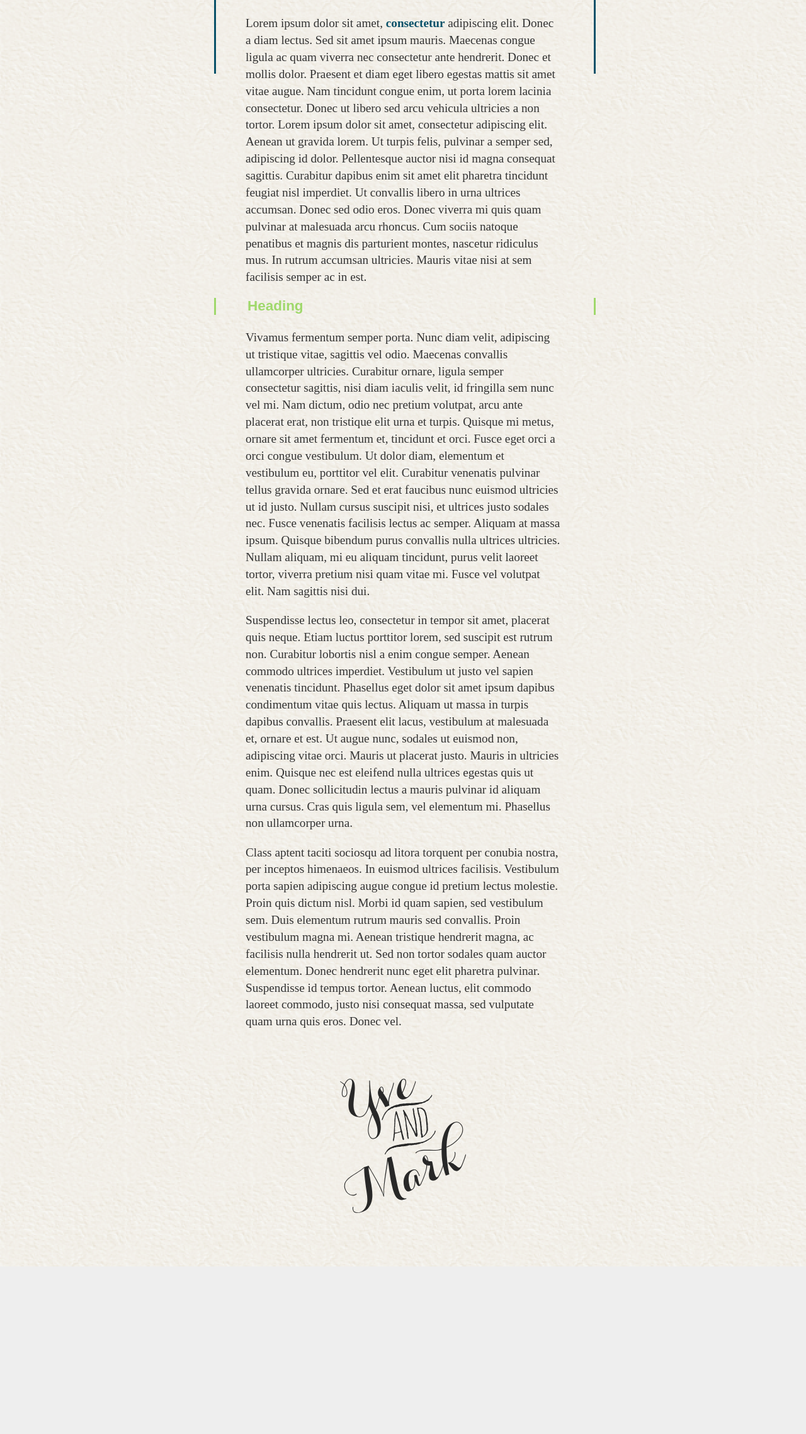
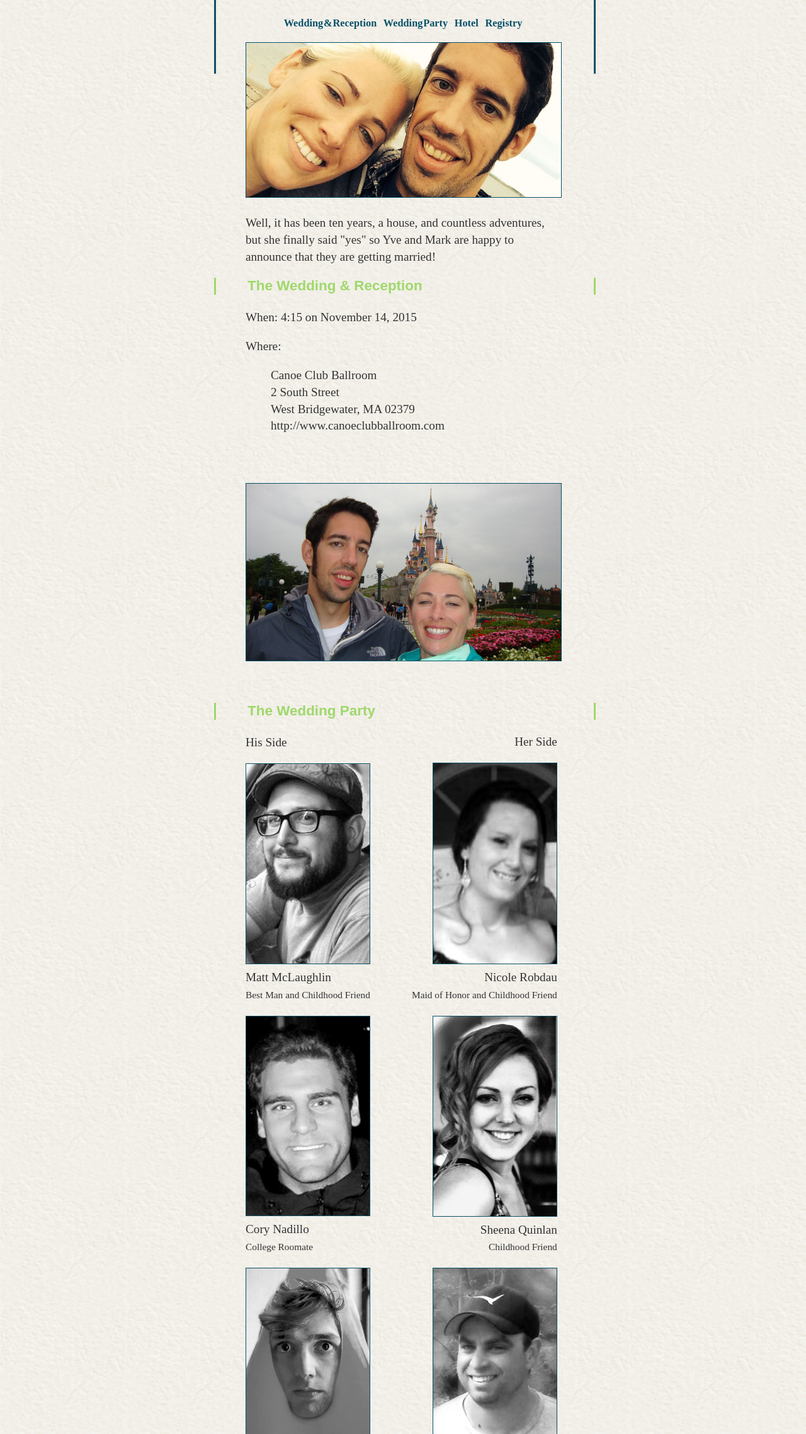
Before and after one commit to jugglinmike/yveandmark, a plain HTML site: page index.html in a window 1280 px wide. Shown: the part 523-2800 px from the top of the page at 63% size. Before the commit the page ends 2534 px from the top, so only its background shows below. Drawn offline with Linux system fonts and the light colour scheme.

Commit message:
Complete first draft

```diff
--- a/index.html
+++ b/index.html
@@ -8,65 +8,131 @@
   <body>
     <main>
       <header>
-        <img src="img/monogram.svg" alt="Yve and Mark">
+        <img src="img/monogram.svg" alt="Yve and Mark monogram" class="monogram">
         <h2>November 14, 2015</h2>
+
+        <nav>
+          <ul>
+            <li><a href="#reception">Wedding &amp; Reception</a></li>
+            <li><a href="#party">Wedding Party</a></li>
+            <li><a href="#hotel">Hotel</a></li>
+            <li><a href="#registry">Registry</a></li>
+          </ul>
+        </nav>
+
+        <img src="img/engaged.png" alt="Yve and Mark, just engaged" class="photo-break">
       </header>
 
-      <p>Lorem ipsum dolor sit amet, <a href>consectetur</a> adipiscing elit.
-      Donec a diam lectus. Sed sit amet ipsum mauris. Maecenas congue ligula ac
-      quam viverra nec consectetur ante hendrerit. Donec et mollis dolor.
-      Praesent et diam eget libero egestas mattis sit amet vitae augue. Nam
-      tincidunt congue enim, ut porta lorem lacinia consectetur. Donec ut
-      libero sed arcu vehicula ultricies a non tortor. Lorem ipsum dolor sit
-      amet, consectetur adipiscing elit. Aenean ut gravida lorem. Ut turpis
-      felis, pulvinar a semper sed, adipiscing id dolor. Pellentesque auctor
-      nisi id magna consequat sagittis. Curabitur dapibus enim sit amet elit
-      pharetra tincidunt feugiat nisl imperdiet. Ut convallis libero in urna
-      ultrices accumsan. Donec sed odio eros. Donec viverra mi quis quam
-      pulvinar at malesuada arcu rhoncus. Cum sociis natoque penatibus et
-      magnis dis parturient montes, nascetur ridiculus mus. In rutrum accumsan
-      ultricies.  Mauris vitae nisi at sem facilisis semper ac in est.</p>
+      <p>Well, it has been ten years, a house, and countless adventures, but
+      she finally said "yes" so Yve and Mark are happy to announce that they
+      are getting married!</p>
 
-      <h3>Heading</h3>
+      <h3 id="reception">The Wedding &amp; Reception</h3>
 
-      <p>Vivamus fermentum semper porta. Nunc diam velit, adipiscing ut
-      tristique vitae, sagittis vel odio. Maecenas convallis ullamcorper
-      ultricies. Curabitur ornare, ligula semper consectetur sagittis, nisi
-      diam iaculis velit, id fringilla sem nunc vel mi. Nam dictum, odio nec
-      pretium volutpat, arcu ante placerat erat, non tristique elit urna et
-      turpis. Quisque mi metus, ornare sit amet fermentum et, tincidunt et
-      orci. Fusce eget orci a orci congue vestibulum. Ut dolor diam, elementum
-      et vestibulum eu, porttitor vel elit. Curabitur venenatis pulvinar tellus
-      gravida ornare. Sed et erat faucibus nunc euismod ultricies ut id justo.
-      Nullam cursus suscipit nisi, et ultrices justo sodales nec. Fusce
-      venenatis facilisis lectus ac semper. Aliquam at massa ipsum. Quisque
-      bibendum purus convallis nulla ultrices ultricies. Nullam aliquam, mi eu
-      aliquam tincidunt, purus velit laoreet tortor, viverra pretium nisi quam
-      vitae mi. Fusce vel volutpat elit. Nam sagittis nisi dui.</p>
+      <p>When: 4:15 on November 14, 2015</p>
 
-      <p>Suspendisse lectus leo, consectetur in tempor sit amet, placerat quis
-      neque.  Etiam luctus porttitor lorem, sed suscipit est rutrum non.
-      Curabitur lobortis nisl a enim congue semper. Aenean commodo ultrices
-      imperdiet. Vestibulum ut justo vel sapien venenatis tincidunt. Phasellus
-      eget dolor sit amet ipsum dapibus condimentum vitae quis lectus. Aliquam
-      ut massa in turpis dapibus convallis. Praesent elit lacus, vestibulum at
-      malesuada et, ornare et est. Ut augue nunc, sodales ut euismod non,
-      adipiscing vitae orci. Mauris ut placerat justo. Mauris in ultricies
-      enim. Quisque nec est eleifend nulla ultrices egestas quis ut quam. Donec
-      sollicitudin lectus a mauris pulvinar id aliquam urna cursus. Cras quis
-      ligula sem, vel elementum mi. Phasellus non ullamcorper urna.</p>
+      <p>Where:</p>
 
-      <p>Class aptent taciti sociosqu ad litora torquent per conubia nostra,
-      per inceptos himenaeos. In euismod ultrices facilisis. Vestibulum porta
-      sapien adipiscing augue congue id pretium lectus molestie. Proin quis
-      dictum nisl.  Morbi id quam sapien, sed vestibulum sem. Duis elementum
-      rutrum mauris sed convallis. Proin vestibulum magna mi. Aenean tristique
-      hendrerit magna, ac facilisis nulla hendrerit ut. Sed non tortor sodales
-      quam auctor elementum.  Donec hendrerit nunc eget elit pharetra pulvinar.
-      Suspendisse id tempus tortor.  Aenean luctus, elit commodo laoreet
-      commodo, justo nisi consequat massa, sed vulputate quam urna quis eros.
-      Donec vel.</p>
+      <ul>
+        <li>Canoe Club Ballroom</li>
+        <li>2 South Street</li>
+        <li>West Bridgewater, MA 02379</li>
+        <li>http://www.canoeclubballroom.com</li>
+      </ul>
 
+      <img src="img/disney.png" alt="Yve and Mark at Disney World" class="photo-break">
+
+      <h3 id="party">The Wedding Party</h3>
+
+      <div class="party party-his">
+        <span class="side-label">His Side</span>
+
+        <ul>
+          <li>
+            <img src="img/party/matt.png" alt="Matt McLaughlin">
+            <span class="name">Matt McLaughlin</span>
+            <span class="rltn">Best Man and Childhood Friend</span>
+          </li>
+          <li>
+            <img src="img/party/corey.png" alt="Corey Nadillo">
+            <span class="name">Cory Nadillo</span>
+            <span class="rltn">College Roomate</span>
+          <li>
+          </li>
+          <li>
+            <img src="img/party/mike.png" alt="Corey Nadillo">
+            <span class="name">Michael Pennisi</span>
+            <span class="rltn">Brother</span>
+          </li>
+          <li>
+            <img src="img/party/karen.png" alt="Karen McLaughlin">
+            <span class="name">Karen McLaughlin</span>
+            <span class="rltn">Childhood Friend</span>
+          </li>
+        </ul>
+      </div>
+
+      <div class="party party-hers">
+        <span class="side-label">Her Side</span>
+
+        <ul>
+          <li>
+            <img src="img/party/nicole.png" alt="Nicole Robdau">
+            <span class="name">Nicole Robdau</span>
+            <span class="rltn">Maid of Honor and Childhood Friend</span>
+          </li>
+          <li>
+            <img src="img/party/sheena.png" alt="Sheena Quinlan">
+            <span class="name">Sheena Quinlan</span>
+            <span class="rltn">Childhood Friend</span>
+          </li>
+          <li>
+            <img src="img/party/sean.png" alt="Sean O'Brien">
+            <span class="name">Sean O'Briend</span>
+            <span class="rltn">Brother</span>
+          </li>
+          <li>
+            <img src="img/party/jay.png" alt="Jason O'Brien">
+            <span class="name">Jason O'Brien</span>
+            <span class="rltn">Little Brother</span>
+          </li>
+        </ul>
+      </div>
+
+      <img src="img/new-years.png" alt="Yve and Mark on New Year's Eve" class="photo-break">
+
+      <h3 id="hotel">Hotel</h3>
+
+      <p>We have reserved rooms at the Residence Inn Boston. Use this link to
+      book a room:</p>
+
+      <p class="external-link">
+        <a href="http://cwp.marriott.com/bosbc/obrienpenniniwedding/">
+          cwp.marriott.com/bosbc/obrienpenniniwedding/
+        </a>
+      </p>
+
+      <ul>
+        <li>124 Liberty Street</li>
+        <li>Brockton, Massachusetts 02301 USA</li>
+        <li>1-508-583-3600</li>
+      </ul>
+
+      <img src="img/snow-white.png" alt="Yve and Mark with Snow White" class="photo-break">
+
+      <h3 id="registry">Registry</h3>
+
+      <p>In case you would like to give a gift, Yve and Mark are registered
+      at:</p>
+
+      <p class="external-link">
+        <a href="https://www.zola.com/registry/yveandmark">
+          zola.com/registry/yveandmark
+        </a>
+      </p>
+
+      <p>They are also remodeling their second floor, so <a
+      href="http://lowes.com">Lowe's</a> gift cards are highly appreciated.</p>
 
       <footer>
         <a href="#">
--- a/style/main.css
+++ b/style/main.css
@@ -43,6 +43,10 @@ h1, h2, h3 {
 	font-weight: bold;
 }
 
+ul {
+	list-style-type: none;
+}
+
 main {
 	width: 500px;
 	margin: 0 auto;
@@ -57,9 +61,78 @@ header {
 	text-align: center;
 }
 
-header img {
+header .monogram {
 	width: 400px;
 	margin-bottom: 1em;
+}
+
+header .photo-break {
+	margin: 0;
+}
+
+.photo-break {
+	width: 100%;
+	margin: 3em 0;
+}
+
+.photo-break, .party img {
+	border-width: 1px;
+
+	border-color: #095169;
+	border-style: solid;
+}
+
+nav {
+	font-size: 0.85em;
+	text-align: center;
+	word-spacing: -0.2em;
+}
+
+nav ul {
+	padding: 0;
+}
+
+nav li {
+	display: inline;
+	margin-left: 0.6em;
+}
+
+nav li:first-child {
+	margin-left: 0;
+}
+
+.party {
+	width: 49%;
+	display: inline-block;
+}
+
+.party.party-hers {
+	text-align: right;
+}
+
+.party ul {
+	padding: 0;
+}
+
+.party li {
+	margin-bottom: 1em;
+}
+
+.party img {
+	width: 80%;
+}
+
+.party .name {
+	display: block;
+}
+
+.party .rltn {
+	font-size: 0.8em;
+}
+
+p.external-link {
+	text-align: center;
+	word-break: keep-all;
 }
 
 footer {
@@ -85,3 +158,17 @@ footer img {
 	border-style: solid;
 	border-color: #095169;
 }
+
+@media all and (max-width: 640px) {
+	.huggers {
+		display: none;
+	}
+
+	h1, h2, h3 {
+		margin-left: 0;
+		margin-right: 0;
+		border-width: 0;
+		padding-left: 0;
+		padding-right: 0;
+	}
+}
```
Also changed, not shown: img/disney.png (added), img/engaged.png (added), img/new-years.png (added), img/party/corey.png (added), img/party/jay.png (added), img/party/karen.png (added), img/party/matt.png (added), img/party/mike.png (added), img/party/nicole.png (added), img/party/sean.png (added), img/party/sheena.png (added), img/snow-white.png (added), style/handmadepaper.png (added).
